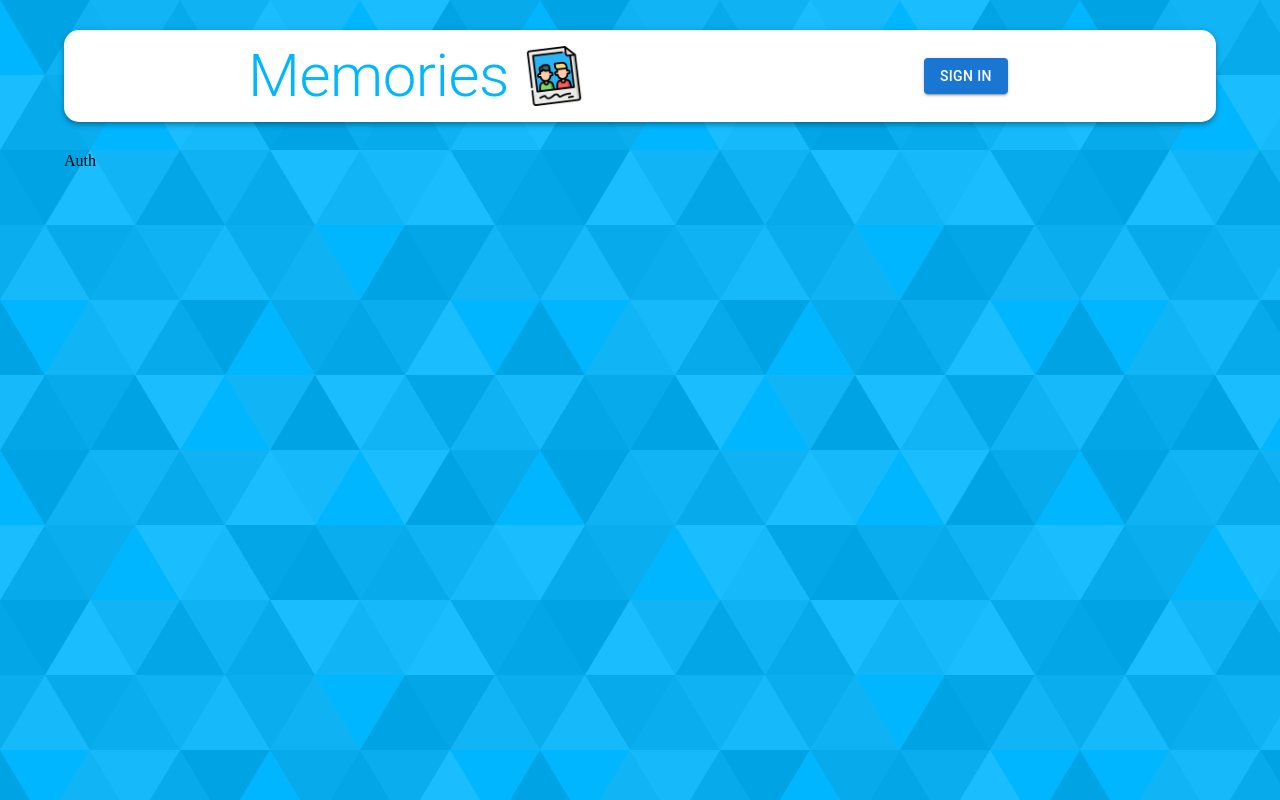
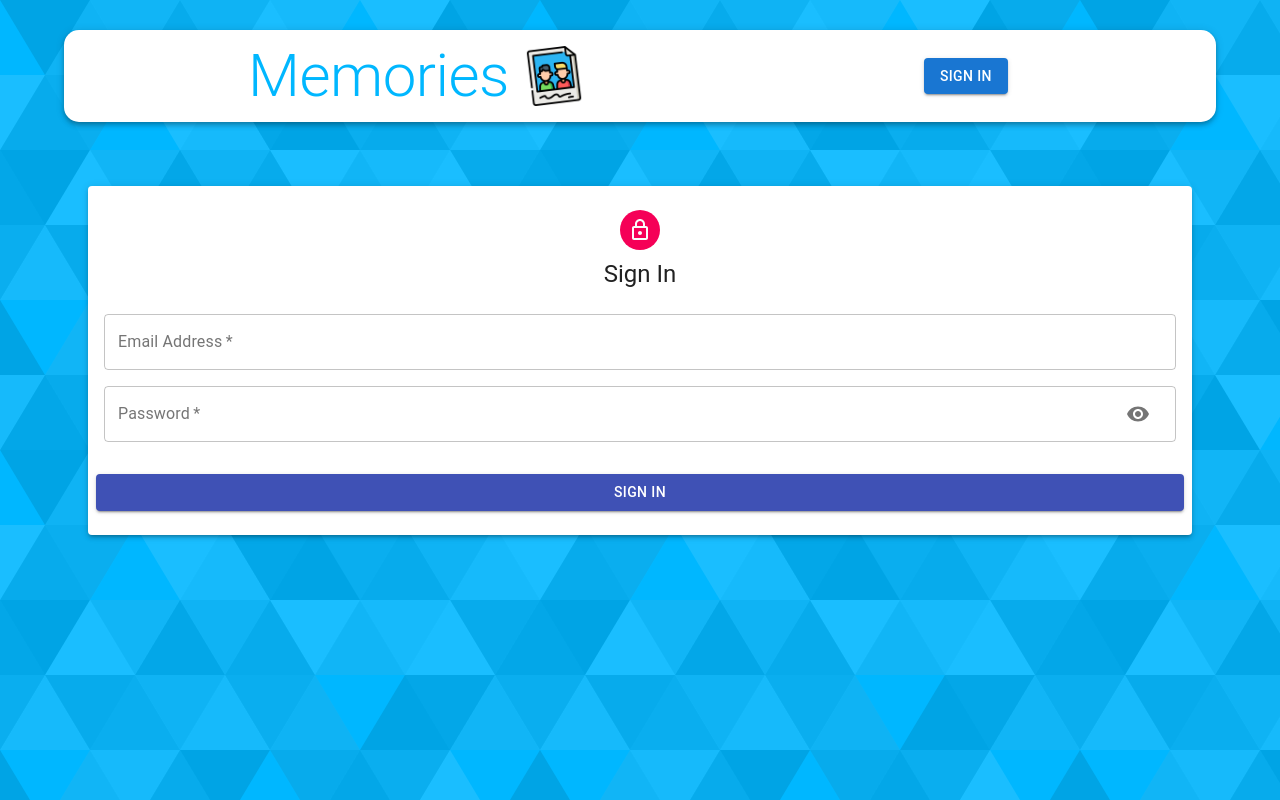
Before and after one commit to RDBagwell/Memories_App, a React (Create React App) app in the folder client/: page /auth in a window 1280 px wide. Built offline with nearby package versions, Linux system fonts and the light colour scheme.

Commit message:
Implament Auth

```diff
--- a/client/src/components/Auth/Auth.jsx
+++ b/client/src/components/Auth/Auth.jsx
@@ -1,10 +1,52 @@
-import React from 'react';
-import { Avatar, Button, Paper, Grid, Typography, Container } from '@material-ui/core'
+import {useState} from 'react';
+import { Avatar, Button, Paper, Grid, Typography, Container } from '@material-ui/core';
+import LockOutlinedIcon from '@material-ui/icons/LockOutlined';
+import useStyles from './styles'
+import Input from './Input';
 
 const Auth = () => {
-    const state = null;
+    const isSignup = false;
+    const classes = useStyles();
+    const [showPassword, setShowPassword] = useState(false)
+
+    const handleSubmit = ()=>{
+
+    }
+
+    const handleChange = ()=>{
+
+    }
+
+    const handleShowPassword = ()=> setShowPassword((prevShowPassword)=> !prevShowPassword)
   return (
-    <div>Auth</div>
+    <Container>
+      <Paper className={classes.paper} elevation={3}>
+        <Avatar className={classes.avatar } >
+          <LockOutlinedIcon/>
+        </Avatar>
+        <Typography variant='h5' >
+          {isSignup ? 'Sign Up' : 'Sign In'}
+        </Typography>
+        <form className={classes.form} onSubmit={handleSubmit}>
+          <Grid container spacing={2}>
+            {
+              isSignup && (
+                <>
+                  <Input name='firstName' label="First Name" handleChange={handleChange}  autoFocus  half />
+                  <Input name='lastName' label="Last Name" handleChange={handleChange} half />
+                </>
+              )
+            }
+            <Input name='email' label="Email Address" handleChange={handleChange} type='email' />
+            <Input name='password' label="Password" handleChange={handleChange} type={showPassword ? "text" : "password"} handleShowPassword={handleShowPassword} />
+            {isSignup && <Input name='confirmPassword' label="Repeat Password" handleChange={handleChange} type="password" /> }
+            <Button type='submit' variant='contained' color='primary' className={classes.submit} fullWidth>
+              {isSignup ? 'Sign Up' : 'Sign In'}
+            </Button>
+          </Grid>
+        </form>
+      </Paper>
+    </Container>
   )
 }
 
--- /dev/null
+++ b/client/src/components/Auth/Input.js
@@ -0,0 +1,33 @@
+import React from 'react'
+import { TextField, Grid, InputAdornment, IconButton } from '@material-ui/core';
+
+import Visibility from '@material-ui/icons/Visibility';
+import VisibilityOff from '@material-ui/icons/VisibilityOff';
+
+const Input = ({ half, name, handleChange, label, autoFocus, type, handleShowPassword }) => {
+  return (
+    <Grid item xs={12} sm={ half ? 6 : 12}>
+        <TextField
+            name={name}
+            onChange={handleChange}
+            variant='outlined'
+            required
+            fullWidth
+            label={label}
+            autoFocus={autoFocus}
+            type={type}
+            InputProps={ name === 'password' && {
+                endAdornment: (
+                    <InputAdornment position='end'>
+                        <IconButton onClick={handleShowPassword}>
+                            {type === 'password' ? <Visibility /> : <VisibilityOff />}
+                        </IconButton>
+                    </InputAdornment>
+                )
+            }}
+        />
+    </Grid>
+  )
+}
+
+export default Input
--- /dev/null
+++ b/client/src/components/Auth/styles.js
@@ -0,0 +1,30 @@
+import { makeStyles } from '@material-ui/core/styles';
+
+export default makeStyles((theme) => ({
+  paper: {
+    marginTop: theme.spacing(8),
+    display: 'flex',
+    flexDirection: 'column',
+    alignItems: 'center',
+    padding: theme.spacing(2),
+  },
+  root: {
+    '& .MuiTextField-root': {
+      margin: theme.spacing(1),
+    },
+  },
+  avatar: {
+    margin: theme.spacing(1),
+    backgroundColor: theme.palette.secondary.main,
+  },
+  form: {
+    width: '100%', // Fix IE 11 issue.
+    marginTop: theme.spacing(3),
+  },
+  submit: {
+    margin: theme.spacing(3, 0, 2),
+  },
+  googleButton: {
+    marginBottom: theme.spacing(2),
+  },
+}));
```
